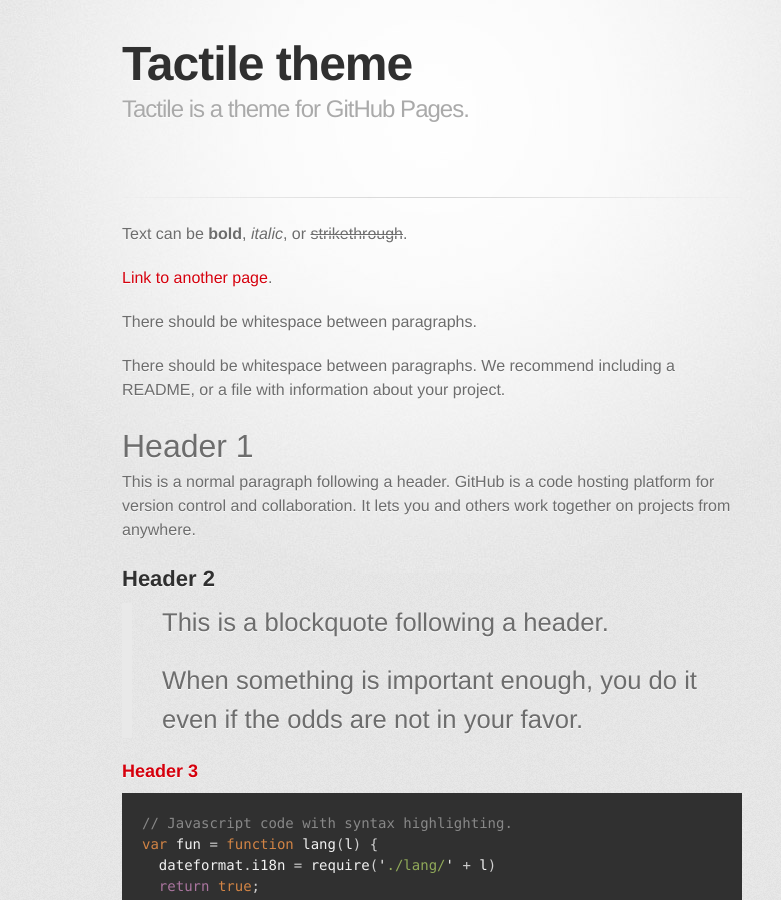
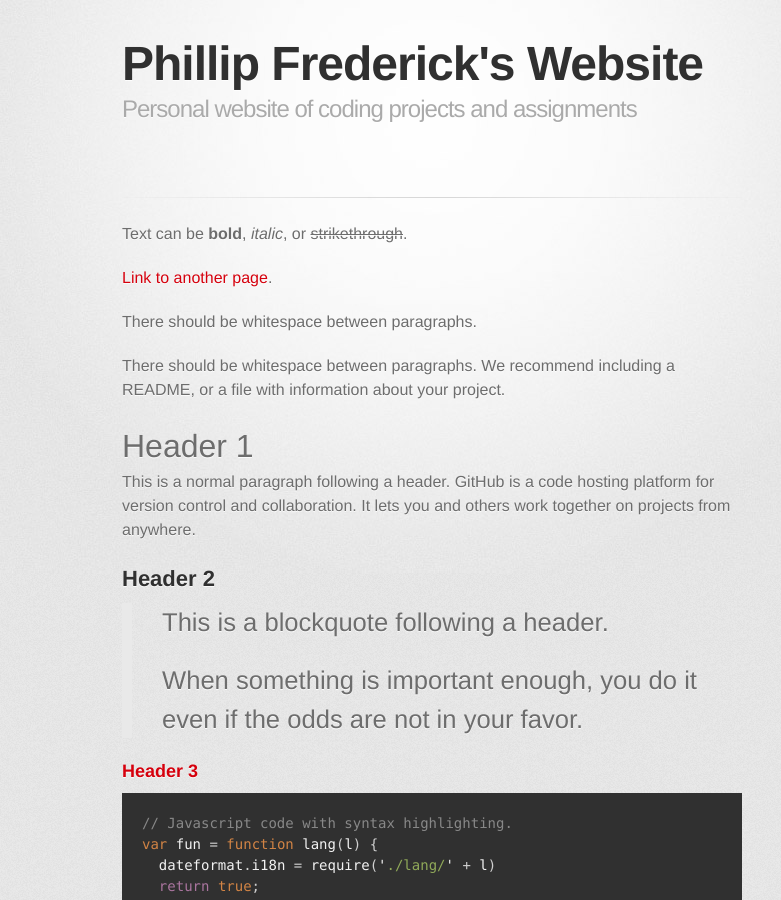
Before and after one commit to pfreder/pfreder.github.io, a Jekyll site: the page built from index.md, in a window 1280 px wide and 900 px high. Shown: the whole window, without its empty margins (208-989 px from the left). Built offline with Jekyll 4.4.1, drawn with Linux system fonts in a browser that asks for light colours; some web fonts are replaced; our own code applies the rules of GitHub Pages for plain Markdown files.

Commit message:
Update index.md

```diff
--- a/index.md
+++ b/index.md
@@ -1,5 +1,6 @@
 ---
-layout: default
+title: Phillip Frederick's Website
+description: Personal website of coding projects and assignments
 ---
 
 Text can be **bold**, _italic_, or ~~strikethrough~~.
```
